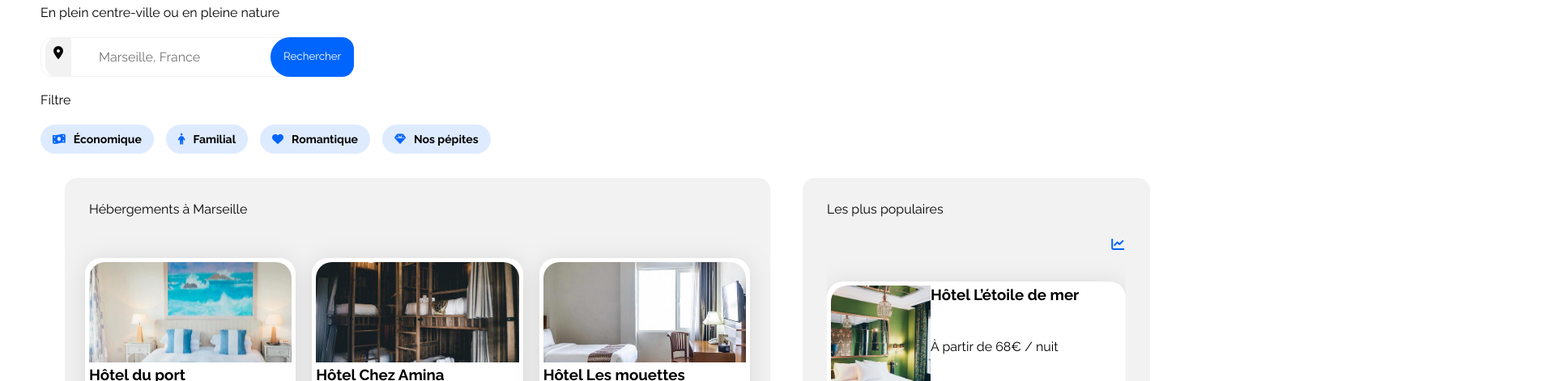
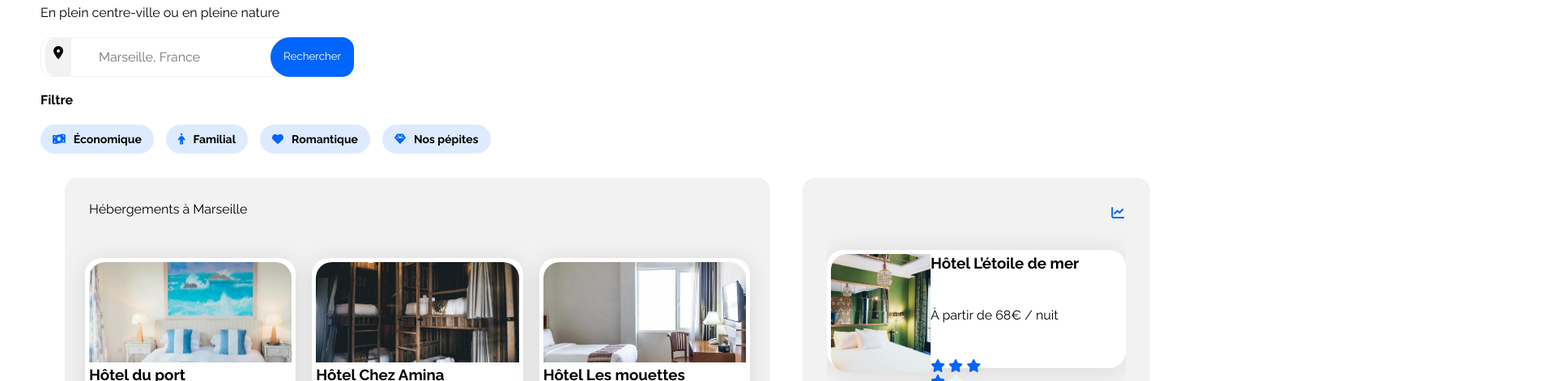
Before and after one commit to Mehdiabed78/booki, a plain HTML site: page index.html in a window 1280 px wide. Shown: the part 133-604 px from the top of the page at 81% size, 1920 px wide, since content can reach past the window. Drawn offline with Linux system fonts and the light colour scheme.

Commit message:
Correction HTML et CSSL

```diff
--- a/css/style.css
+++ b/css/style.css
@@ -507,6 +507,7 @@ height: 12px;
     height: 439px;
     gap: 30px;
 }
+activites-title{}
 
     .activites-grid .card {
 
--- a/index.html
+++ b/index.html
@@ -47,7 +47,7 @@
             </section>
 
             <section class="filters">
-                <h2>Filtre</h2>
+                <h2><strong> Filtre </strong></h2>
                 <div class="filter-buttons">
                     <button class="filter"><i class="fa-solid fa-money-bill-wave"></i> Économique</button>
                     <button class="filter"><i class="fa-solid fa-person"></i> Familial</button>
@@ -163,7 +163,7 @@
 
 
                 <section class="populaires">
-                    <h2>Les plus populaires</h2>
+
                     <i class="fa-solid fa-chart-line" aria-hidden="true"></i>
                     <div class="populaires-cards">
                         <article class="card">
```
